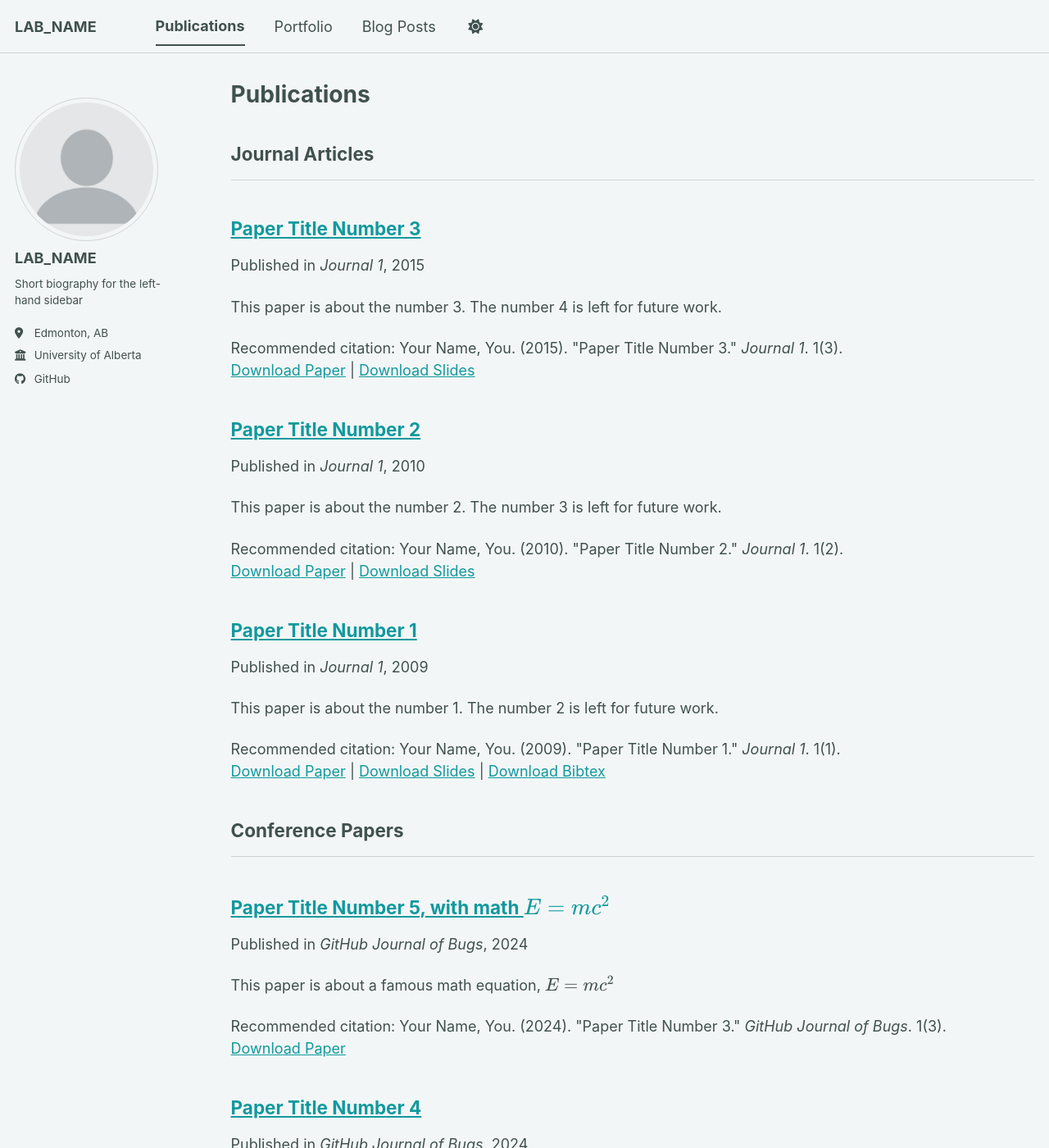
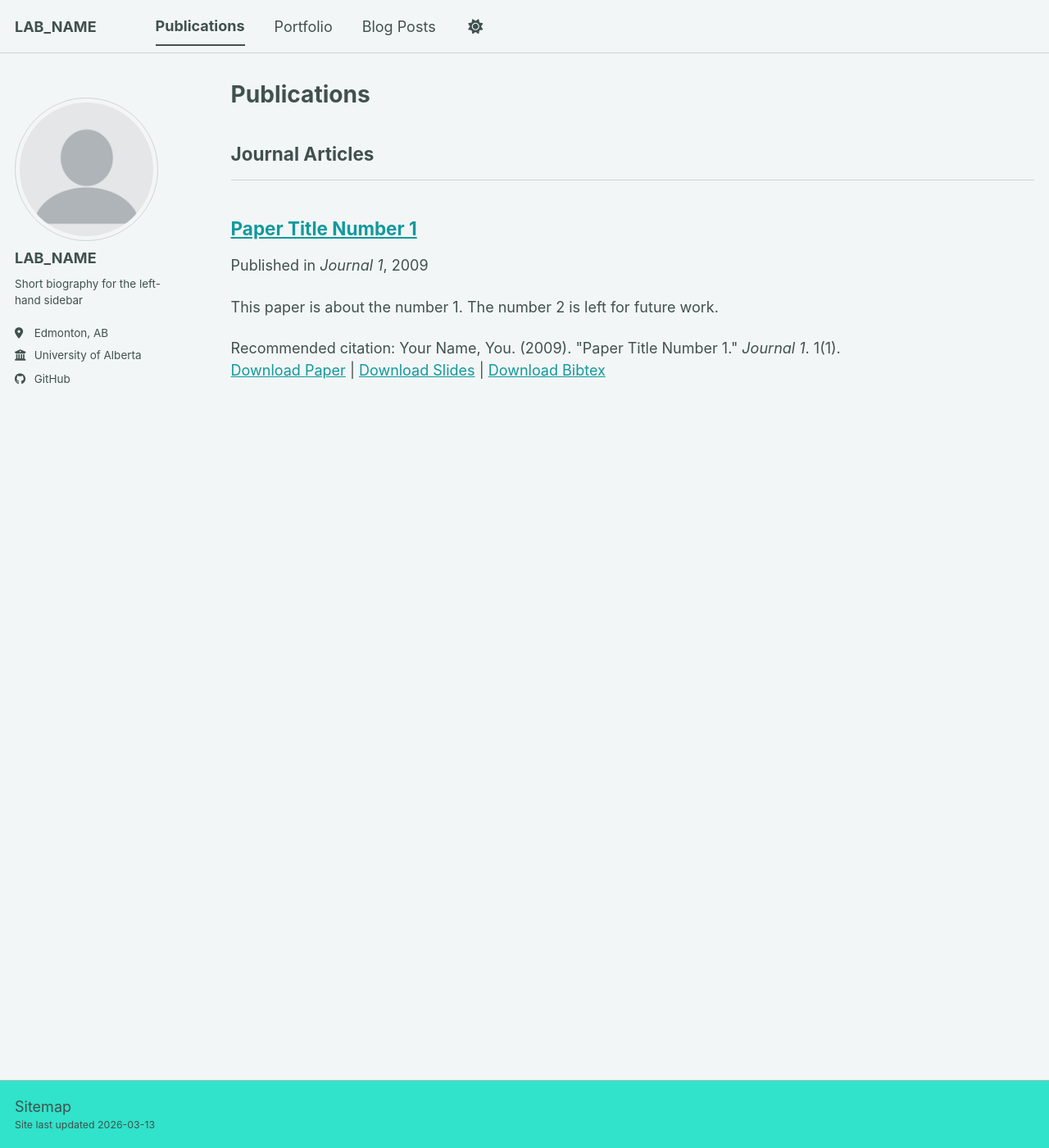
Before and after one commit to WildFire-ML/wildfire-ml.github.io, a Jekyll site: the page built from _pages/publications.html, in a window 1280 px wide and 1400 px high. Shown: the whole window at 82% size. Built offline with Jekyll 4.4.1, drawn with Linux system fonts in a browser that asks for light colours; a script bundle is joined from its source files by our own code; library files that are not in the unit come from our copies; some of the changed text lies outside the part shown.

Commit message:
removing extra

```diff
--- a/_publications/2010-10-01-paper-title-number-2.md
+++ /dev/null
@@ -1,14 +0,0 @@
----
-title: "Paper Title Number 2"
-collection: publications
-category: manuscripts
-permalink: /publication/2010-10-01-paper-title-number-2
-excerpt: 'This paper is about the number 2. The number 3 is left for future work.'
-date: 2010-10-01
-venue: 'Journal 1'
-slidesurl: 'https://academicpages.github.io/files/slides2.pdf'
-paperurl: 'https://academicpages.github.io/files/paper2.pdf'
-citation: 'Your Name, You. (2010). &quot;Paper Title Number 2.&quot; <i>Journal 1</i>. 1(2).'
----
-
-The contents above will be part of a list of publications, if the user clicks the link for the publication than the contents of section will be rendered as a full page, allowing you to provide more information about the paper for the reader. When publications are displayed as a single page, the contents of the above "citation" field will automatically be included below this section in a smaller font.
--- a/_publications/2015-10-01-paper-title-number-3.md
+++ /dev/null
@@ -1,14 +0,0 @@
----
-title: "Paper Title Number 3"
-collection: publications
-category: manuscripts
-permalink: /publication/2015-10-01-paper-title-number-3
-excerpt: 'This paper is about the number 3. The number 4 is left for future work.'
-date: 2015-10-01
-venue: 'Journal 1'
-slidesurl: 'https://academicpages.github.io/files/slides3.pdf'
-paperurl: 'https://academicpages.github.io/files/paper3.pdf'
-citation: 'Your Name, You. (2015). &quot;Paper Title Number 3.&quot; <i>Journal 1</i>. 1(3).'
----
-
-The contents above will be part of a list of publications, if the user clicks the link for the publication than the contents of section will be rendered as a full page, allowing you to provide more information about the paper for the reader. When publications are displayed as a single page, the contents of the above "citation" field will automatically be included below this section in a smaller font.
--- a/_publications/2025-06-08-paper-title-number-5.md
+++ /dev/null
@@ -1,13 +0,0 @@
----
-title: "Paper Title Number 5, with math $$E=mc^2$$"
-collection: publications
-category: conferences
-permalink: /publication/2024-02-17-paper-title-number-4
-excerpt: 'This paper is about a famous math equation, $$E=mc^2$$'
-date: 2024-02-17
-venue: 'GitHub Journal of Bugs'
-paperurl: 'https://academicpages.github.io/files/paper3.pdf'
-citation: 'Your Name, You. (2024). &quot;Paper Title Number 3.&quot; <i>GitHub Journal of Bugs</i>. 1(3).'
----
-
-Using [MathJax](https://www.mathjax.org/) in the description is supported - $$E=mc^2$$ - however, the use must be mindful that the default delimiters are `$$...$$` and `\\[...\\]` which differs from the `$...$` that is typically expected.
```
Also changed, not shown: _publications/2024-02-17-paper-title-number-4.md (deleted, +0 -13 lines), _publications/paper_template.md (renamed from _publications/2009-10-01-paper-title-number-1.md, +3 -3 lines), files/bibtex1.bib (deleted, +0 -10 lines), 6 other files.
